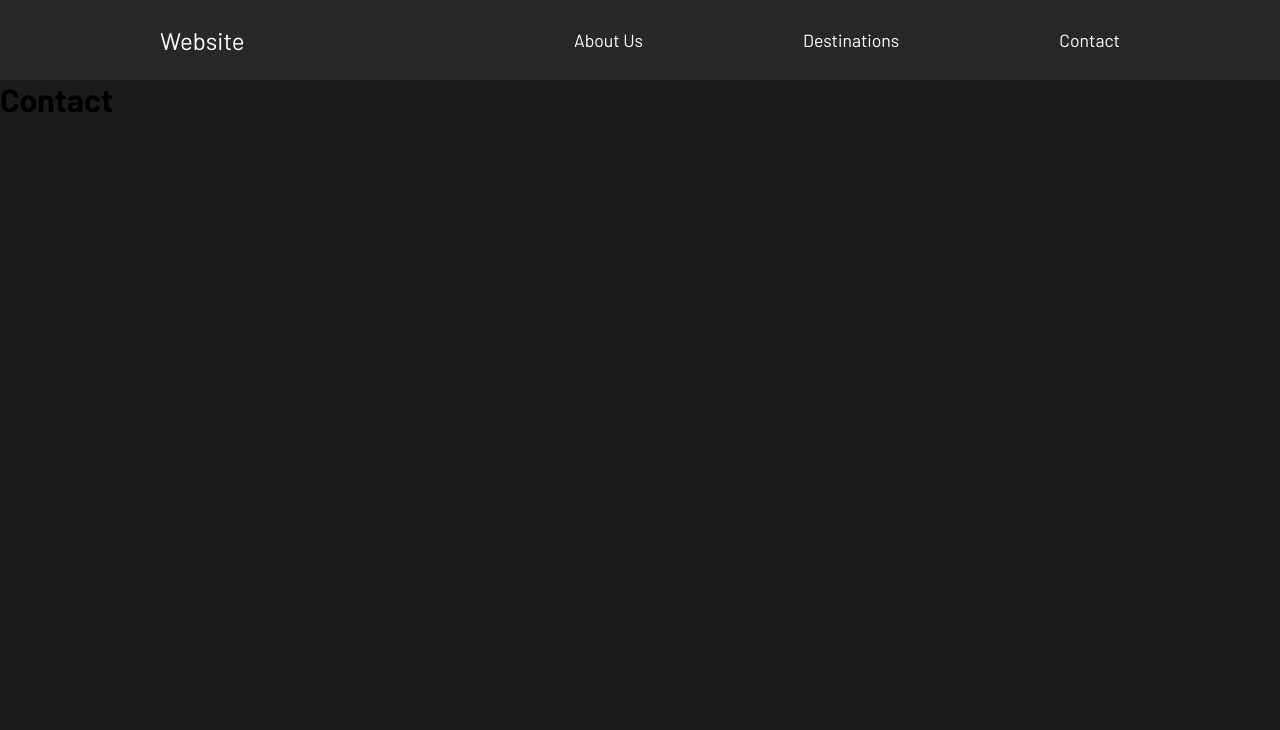
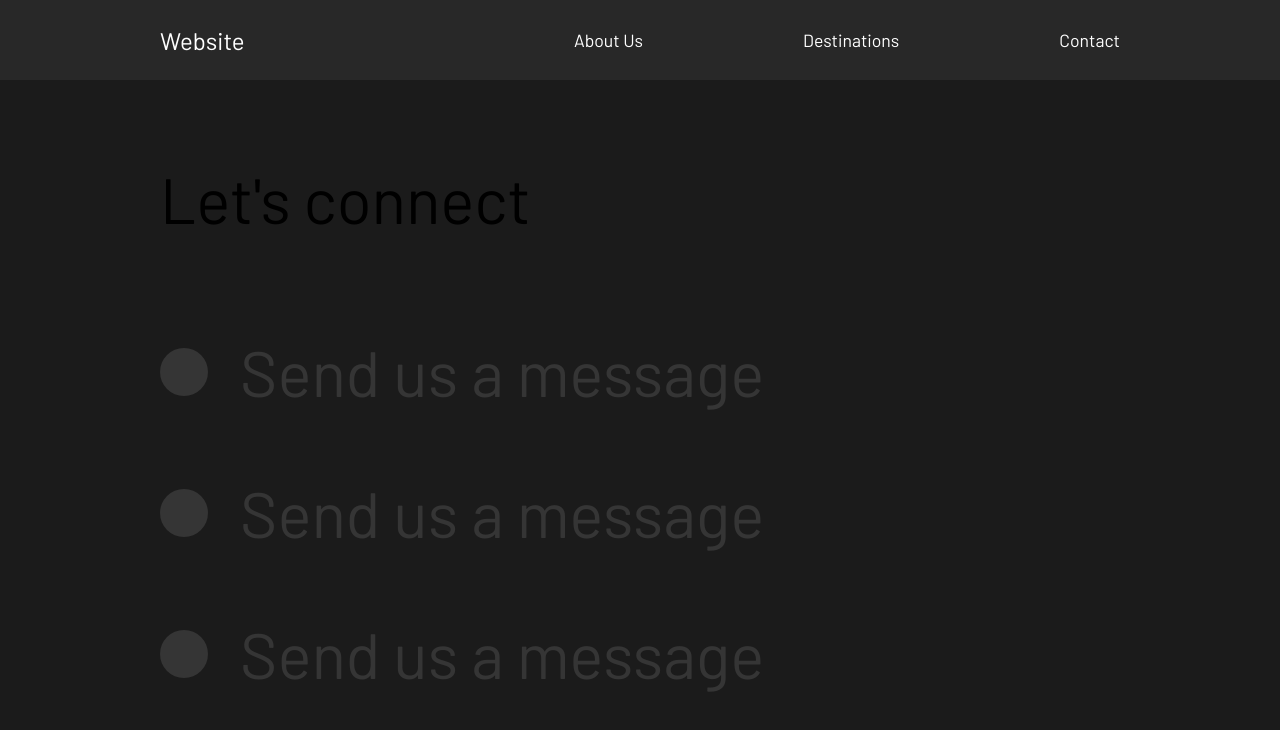
Before and after one commit to johnlombardi389/comp-website, a React (Create React App) app: page /contact in a window 1280 px wide. Shown: the top 730 px of the page. Built offline with nearby package versions, Linux system fonts and the light colour scheme.

Commit message:
Added same animations to contact page

```diff
--- a/src/pages/ContactUs.js
+++ b/src/pages/ContactUs.js
@@ -1,19 +1,77 @@
 import React from "react";
 // Animation
 import { motion } from "framer-motion";
-import { pageAnimation } from "../animation";
+import { pageAnimation, titleAnimation } from "../animation";
+// Style
+import styled from "styled-components";
 
 function ContactUs() {
   return (
-    <motion.div
+    <StyledContact
       variants={pageAnimation}
       initial="hidden"
       animate="show"
       exit="exit"
     >
-      <h1>Contact</h1>
-    </motion.div>
+      <Title>
+        <Hide>
+          <motion.h2 variants={titleAnimation}>Let's connect</motion.h2>
+        </Hide>
+      </Title>
+      <div>
+        <Hide>
+          <Social variants={titleAnimation}>
+            <Circle />
+            <h2>Send us a message</h2>
+          </Social>
+        </Hide>
+
+        <Hide>
+          <Social variants={titleAnimation}>
+            <Circle />
+            <h2>Send us a message</h2>
+          </Social>
+        </Hide>
+
+        <Hide>
+          <Social variants={titleAnimation}>
+            <Circle />
+            <h2>Send us a message</h2>
+          </Social>
+        </Hide>
+      </div>
+    </StyledContact>
   );
 }
 
+const StyledContact = styled(motion.div)`
+  padding: 5rem 10rem;
+  color: #353535;
+  min-height: 90vh;
+`;
+
+const Title = styled.div`
+  margin-bottom: 4rem;
+  color: black;
+`;
+
+const Hide = styled.div`
+  overflow: hidden;
+`;
+
+const Circle = styled.div`
+  border-radius: 50%;
+  width: 3rem;
+  height: 3rem;
+  background: #353535;
+`;
+
+const Social = styled(motion.div)`
+  display: flex;
+  align-items: center;
+  h2 {
+    margin: 2rem;
+  }
+`;
+
 export default ContactUs;
```
